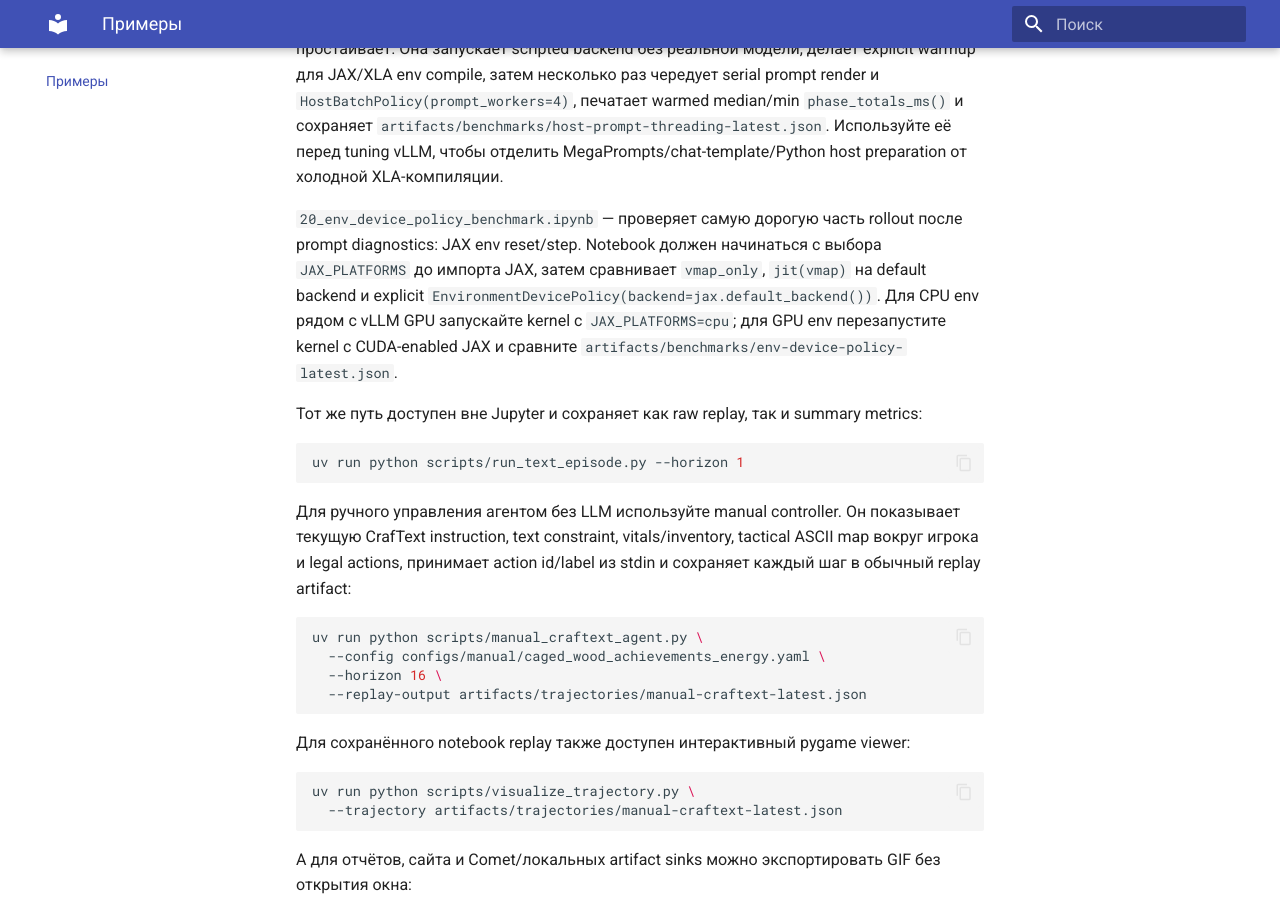
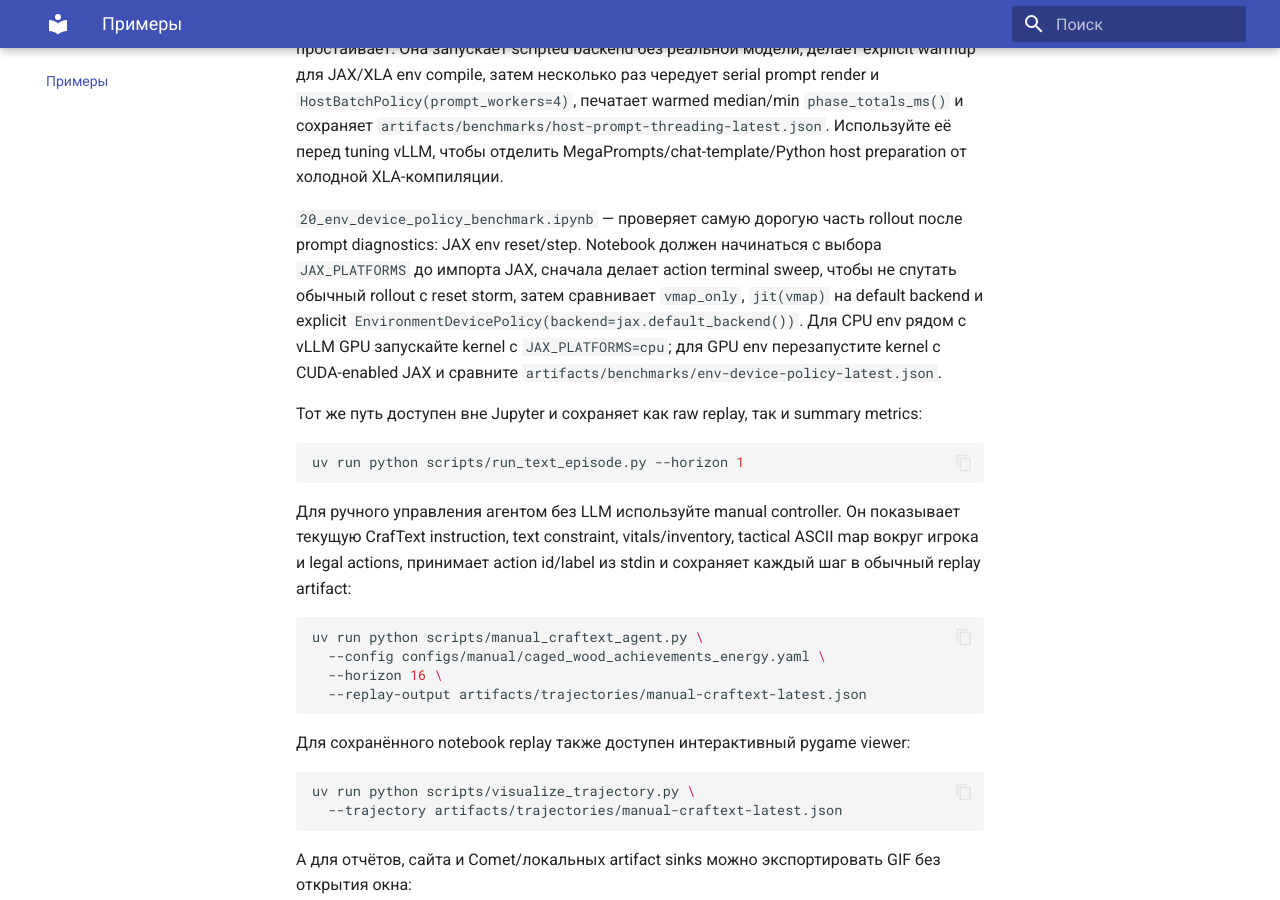
Before and after one commit to Lukashevskiy/tunix-agents, an MkDocs documentation site: the page built from docs/examples.md, in a window 1280 px wide and 900 px high, scrolled down 2461 px. Built offline with MkDocs 1.6.1 and Material for MkDocs 9.7.7, drawn with Linux system fonts in a browser that asks for light colours.

Commit message:
docs: detect reset storms in env benchmark

```diff
--- a/docs/examples.md
+++ b/docs/examples.md
@@ -98,7 +98,8 @@ warmed median/min `phase_totals_ms()` и сохраняет
 
 `20_env_device_policy_benchmark.ipynb` — проверяет самую дорогую часть rollout после prompt
 diagnostics: JAX env reset/step. Notebook должен начинаться с выбора `JAX_PLATFORMS` до импорта
-JAX, затем сравнивает `vmap_only`, `jit(vmap)` на default backend и explicit
+JAX, сначала делает action terminal sweep, чтобы не спутать обычный rollout с reset storm, затем
+сравнивает `vmap_only`, `jit(vmap)` на default backend и explicit
 `EnvironmentDevicePolicy(backend=jax.default_backend())`. Для CPU env рядом с vLLM GPU запускайте
 kernel с `JAX_PLATFORMS=cpu`; для GPU env перезапустите kernel с CUDA-enabled JAX и сравните
 `artifacts/benchmarks/env-device-policy-latest.json`.
```
Also changed, not shown: examples/README.md (+1 -1 lines), 1 other file.
